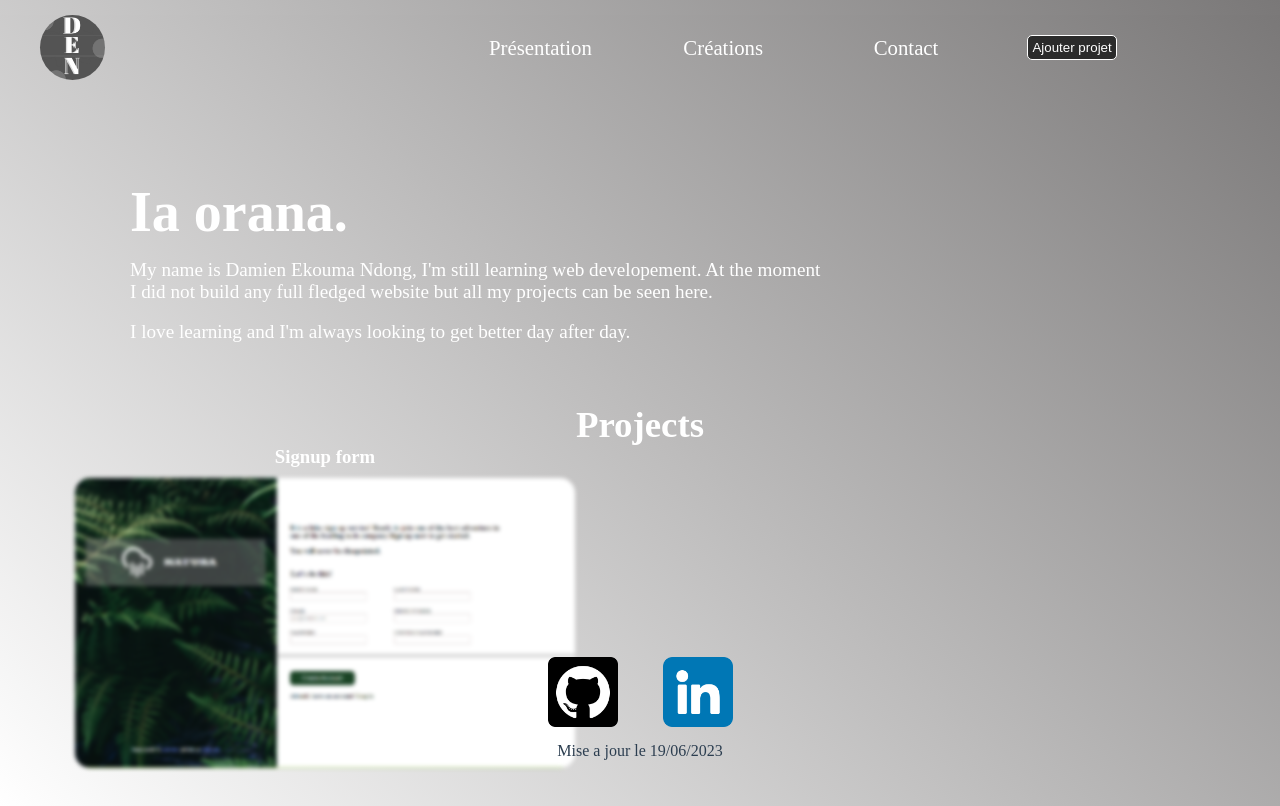
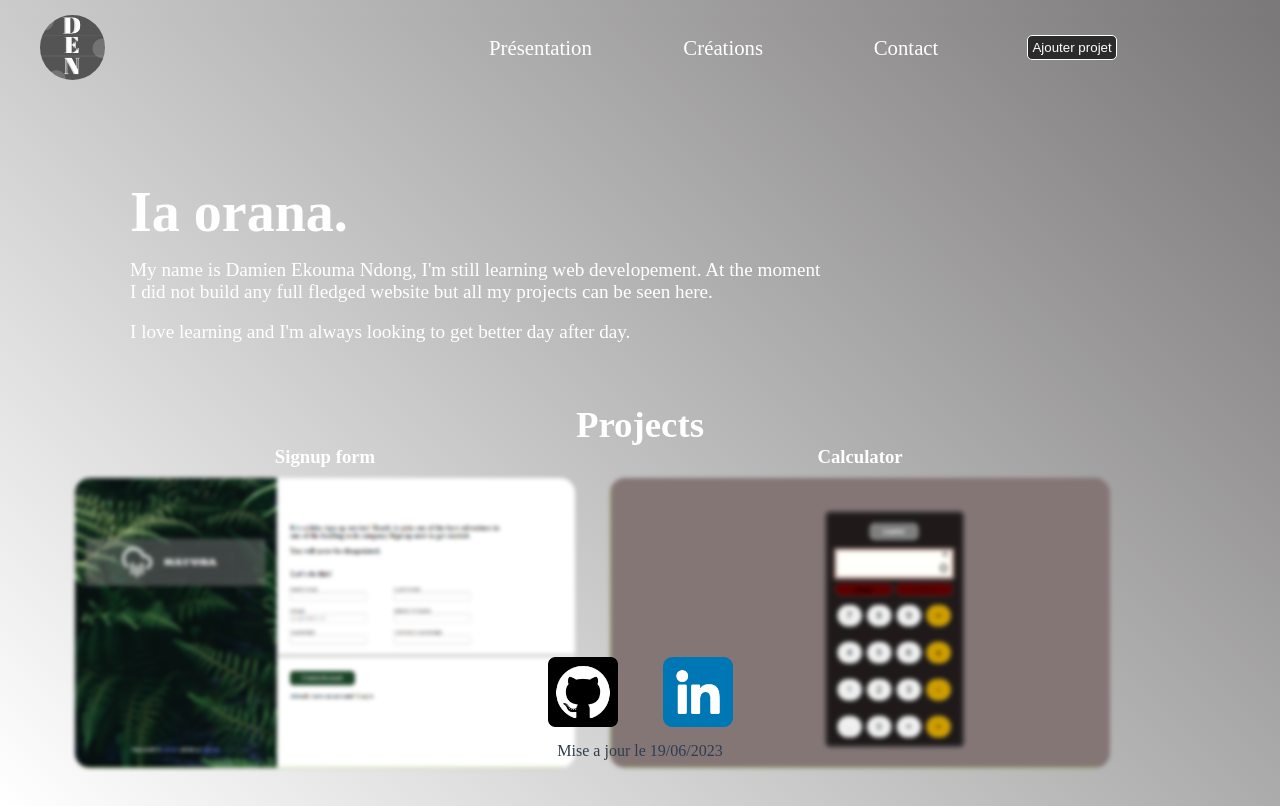
Before and after one commit to Sikiroux/Portfolio_VueJS, a Vue app in the folder Portfolio/: page / in a window 1280 px wide. Built offline with nearby package versions, Linux system fonts and the light colour scheme.

Commit message:
Add projects

```diff
--- a/Portfolio/src/components/ModalProject.vue
+++ b/Portfolio/src/components/ModalProject.vue
@@ -121,7 +121,7 @@ onMounted(() => {
         color: white;
         background-color: black;
         align-items: start;
-        z-index: 1;
+        z-index: 8;
     }
 
     .form__close-button {
--- a/Portfolio/src/stores/modal.js
+++ b/Portfolio/src/stores/modal.js
@@ -16,6 +16,13 @@ export const useModalStore = defineStore("modal", ()=> {
             technology: "",
             link: "https://github.com/Sikiroux/TOP-Sign-up-form",
             imageLinks: "./src/components/images/TOP-signup-form.png"
+        },
+        {
+            id: id++,
+            title: "Calculator",
+            technology: "",
+            link:"https://github.com/Sikiroux/TOP-Calculator",
+            imageLinks: "./src/components/images/Calculator.png"
         }
     ])
 
```
Also changed, not shown: Portfolio/src/components/images/CV.png (added).
